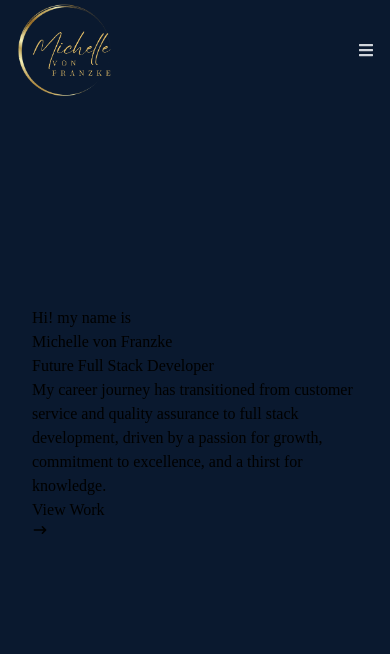
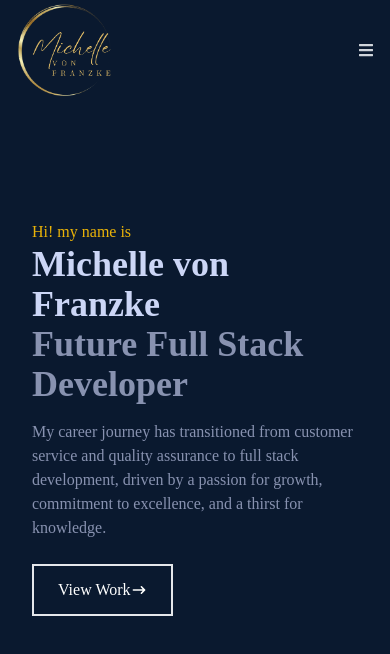
Before and after one commit to mvfranzke/Portfolio, a React (Create React App) app: page / in a window 390 px wide. Shown: the top 654 px of the page. Built offline with nearby package versions, Linux system fonts and the light colour scheme.

Commit message:
set up classname to adjust font color, style and width of the home content.Set up text size to be mobile first. Created group for button for the arrow to point down when hover

```diff
--- a/src/components/Home.jsx
+++ b/src/components/Home.jsx
@@ -8,17 +8,22 @@ const Home = () => {
     <div name="home" className="bg-[#0a192f] w-full h-screen">
       {/* container */}
       <div className="max-w-[1000px] mx-auto px-8 flex flex-col justify-center h-full">
-        <p>Hi! my name is</p>
-        <h1>Michelle von Franzke</h1>
-        <h2>Future Full Stack Developer</h2>
-        <p>
+        <p className='text-yellow-500'>Hi! my name is</p>
+        <h1 className='text-4xl sm:text-5xl font-bold text-[#ccd6f6]'>Michelle von Franzke</h1>
+        <h2 className='text-4xl sm:text-4xl font-bold text-[#8892b0]'>Future Full Stack Developer</h2>
+        <p className='text-[#8892b0] py-4 max-w-[700px]'>
           My career journey has transitioned from customer service and quality
           assurance to full stack development, driven by a passion for growth,
           commitment to excellence, and a thirst for knowledge.
         </p>
-
         <div>
-          <button>View Work <HiArrowNarrowRight /> </button>
+          <button
+          className='group text-white border-2 px-6 py-3 my-2 flex items-center hover:bg-yellow-600 hover:border-yellow-600'>
+            View Work
+            <span className='group-hover:rotate-90 duration-300'>
+              <HiArrowNarrowRight />
+            </span>
+            </button>
         </div>
 
       </div>
```
Also changed, not shown: src/components/About.jsx (added).
